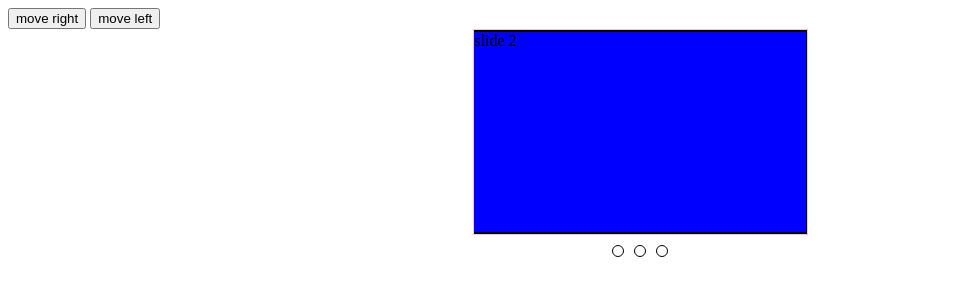
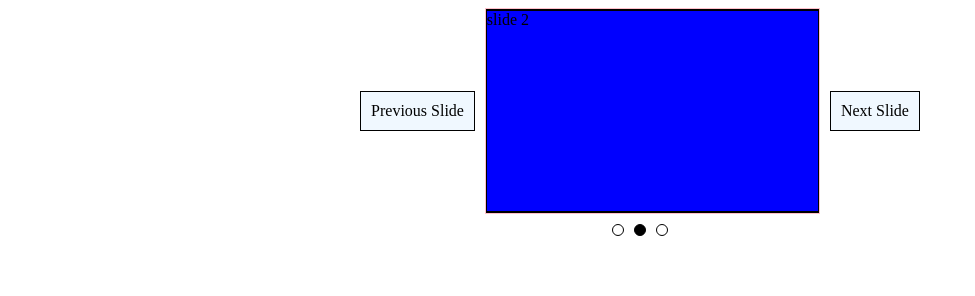
Before and after one commit to jasonHYLam/image-slider, a website built with webpack: page src/index.html in a window 1280 px wide. Shown: the whole page, without its empty margins (0-975 px from the left). Built offline with nearby package versions, Linux system fonts and the light colour scheme.

Commit message:
Rename Buttons And Functions To Next And Previous
Rather than 'move left' and 'move right', change to 'next slide' and
'previous slide'.

```diff
--- a/src/imageSlider.js
+++ b/src/imageSlider.js
@@ -11,8 +11,11 @@ export default function createImageSlider() {
     function createSlideContainer() {
         const body = document.querySelector('body');
         const container = createElement('div', '', body, 'container')
-        const pictureFrame = createElement('div', '', container, 'picture-frame');
+        const containerTop = createElement('div', '', container, 'container-top')
+        const leftButton = createElement('div', 'Previous Slide', containerTop, 'move-left-button');
+        const pictureFrame = createElement('div', '', containerTop, 'picture-frame');
         const wideDiv = createElement('div', '', pictureFrame, 'wide-div', 'move-center');
+        const rightButton = createElement('div', 'Next Slide', containerTop, 'move-right-button');
 
         const slide1 = createElement('div', 'slide 1', wideDiv, 'slide', 'slide1');
         slide1.setAttribute('data-index', 1)
@@ -37,12 +40,12 @@ export default function createImageSlider() {
         return document.querySelector('.wide-div');
     }
 
-    function getMoveRight() {
-        return document.querySelector('.move-right');
+    function getNextSlide() {
+        return document.querySelector('.move-right-button');
     }
 
-    function getMoveLeft() {
-        return document.querySelector('.move-left');
+    function getPreviousSlide() {
+        return document.querySelector('.move-left-button');
     }
 
     function checkExistingClass(el, className) {
@@ -88,7 +91,7 @@ export default function createImageSlider() {
         getSlideContainer().insertBefore(lastSlide, firstSlide);
     }
 
-    function slideSlidesLeft() {
+    function slideSlidesLeft() { // by sliding slide to left, effectively get next slide.
         shiftSlidesLeft();
         containerStartLeft();
         setTimeout(containerMoveCenter, 1)
@@ -96,7 +99,7 @@ export default function createImageSlider() {
         setDecoratedCircleForSpecificSlide();
     }
 
-    function slideSlidesRight() {
+    function slideSlidesRight() { // by sliding slide to right, effectively get previous slide.
         shiftSlidesRight();
         containerStartRight();
         setTimeout(containerMoveCenter, 1);
@@ -129,13 +132,13 @@ export default function createImageSlider() {
         setLoopingAnimation();
     }
 
-    getMoveRight().addEventListener('click', ()=> {
-        slideSlidesRight();
+    getNextSlide().addEventListener('click', ()=> {
+        slideSlidesLeft();
         setLoopingAnimation();
     });
 
-    getMoveLeft().addEventListener('click', ()=>{
-        slideSlidesLeft();
+    getPreviousSlide().addEventListener('click', ()=>{
+        slideSlidesRight();
         setLoopingAnimation();
     });
 
@@ -176,10 +179,9 @@ export default function createImageSlider() {
     function setLoopingAnimation() {
         clearInterval(myTimer);
         myTimer = setInterval(slideSlidesRight, 5001);
-
-
     }
 
     setLoopingAnimation();
+    setDecoratedCircleForSpecificSlide();
 
 }
--- a/src/index.html
+++ b/src/index.html
@@ -6,8 +6,5 @@
     <title>Document</title>
 </head>
 <body>
-
-    <button class="move-right">move right</button>
-    <button class="move-left">move left</button>
 </body>
 </html>
--- a/src/style.css
+++ b/src/style.css
@@ -1,11 +1,24 @@
 body {
 }
 
+.container-top {
+    display: flex;
+    align-items: center;
+    gap: 10px;
+}
 .container {
     display: flex;
     flex-direction: column;
     align-items: center;
 }
+
+.move-left-button, .move-right-button {
+    cursor: pointer;
+    background-color: aliceblue;
+    padding: 10px 10px 10px;
+    border: 1px solid black;
+}
+
 .picture-frame {
     margin: auto;
     border: 1px solid pink;
```
Also changed, not shown: dist/index.html, dist/main.js.
